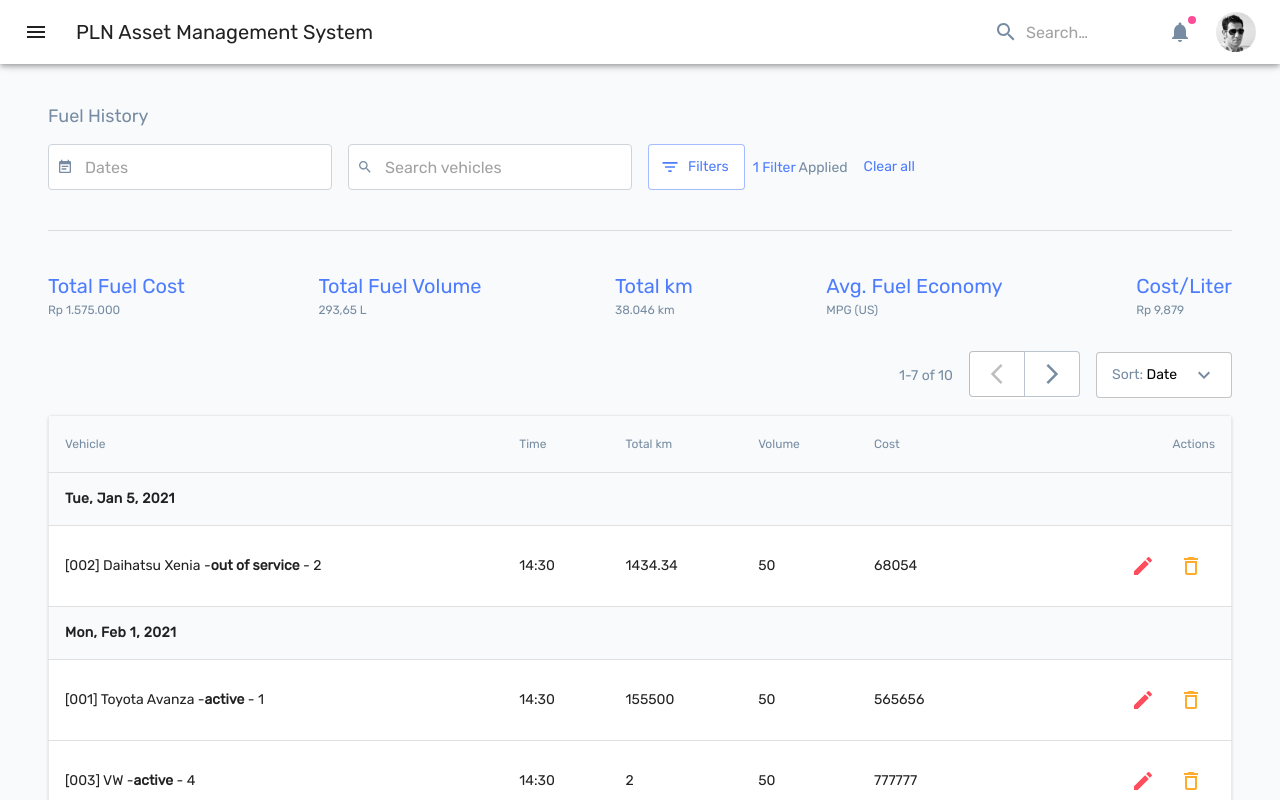
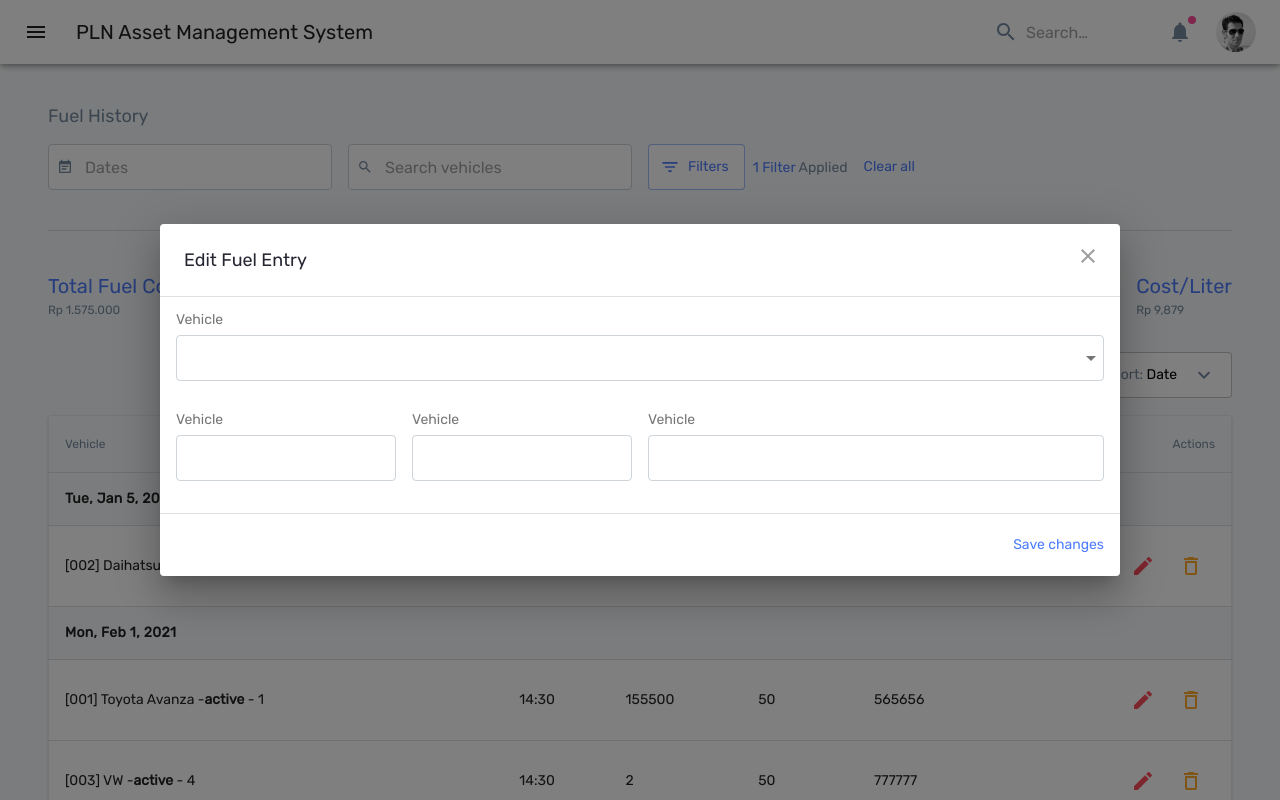
Before and after one commit to ahakem/Management-System, a Next.js app: page / in a window 1280 px wide. Both pictures are taken after a click on the button 1143 px from the left and 566 px from the top of the page. Shown: the top 800 px of the page. Built offline with nearby package versions, Linux system fonts and the light colour scheme.

Commit message:
adding Model for edit

```diff
--- /dev/null
+++ b/components/shared/DataGrid/Dilog.js
@@ -0,0 +1,149 @@
+import React from "react";
+import { Button, Grid, Container } from "@material-ui/core";
+import Dialog from "@material-ui/core/Dialog";
+import MuiDialogTitle from "@material-ui/core/DialogTitle";
+import MuiDialogContent from "@material-ui/core/DialogContent";
+import MuiDialogActions from "@material-ui/core/DialogActions";
+import IconButton from "@material-ui/core/IconButton";
+import CloseIcon from "@material-ui/icons/Close";
+import Typography from "@material-ui/core/Typography";
+import TextField from "components/shared/TextField";
+
+import InputLabel from "@material-ui/core/InputLabel";
+import MenuItem from "@material-ui/core/MenuItem";
+import FormControl from "@material-ui/core/FormControl";
+import Select from "@material-ui/core/Select";
+import NativeSelect from "@material-ui/core/NativeSelect";
+import InputBase from "@material-ui/core/InputBase";
+import { makeStyles, withStyles } from "@material-ui/core/styles";
+
+const styles = (theme) => ({
+  root: {
+    margin: 0,
+    padding: theme.spacing(3),
+    color: "#252631",
+    fontSize: 20,
+  },
+  closeButton: {
+    position: "absolute",
+    right: theme.spacing(1),
+    top: theme.spacing(1),
+    color: theme.palette.grey[500],
+  },
+});
+
+const DialogTitle = withStyles(styles)((props) => {
+  const { children, classes, onClose, ...other } = props;
+  return (
+    <MuiDialogTitle disableTypography className={classes.root} {...other}>
+      <Typography variant="h5">{children}</Typography>
+      {onClose ? (
+        <IconButton
+          aria-label="close"
+          className={classes.closeButton}
+          onClick={onClose}
+        >
+          <CloseIcon />
+        </IconButton>
+      ) : null}
+    </MuiDialogTitle>
+  );
+});
+
+const DialogContent = withStyles((theme) => ({
+  root: {
+    padding: theme.spacing(2),
+  },
+}))(MuiDialogContent);
+
+const DialogActions = withStyles((theme) => ({
+  root: {
+    margin: 0,
+    padding: theme.spacing(1),
+    minWidth: 500,
+  },
+}))(MuiDialogActions);
+
+export default function DialogForm({
+  openModel,
+  handleCloseModel,
+  data,
+  vehiclesNames,
+}) {
+  const classes = useStyles();
+  const [age, setAge] = React.useState("");
+  const handleChange = (event) => {
+    setAge(event.target.value);
+  };
+
+  return (
+    <div>
+      <Dialog
+        onClose={handleCloseModel}
+        open={openModel}
+        maxWidth="md"
+        fullWidth={true}
+      >
+        <DialogTitle onClose={handleCloseModel}>Edit Fuel Entry</DialogTitle>
+        <DialogContent dividers>
+          <Grid container spacing={2}>
+            <Grid item xs={12} lg={12} >
+              <FormControl className={classes.formControl}>
+                <InputLabel className={classes.label} id="Vehicle">Vehicle</InputLabel>
+                <Select
+                  labelId="Vehicle"
+                  id="Vehicle"
+                  value={age}
+                  onChange={handleChange}
+                  input={<TextField />}
+                >
+                  <MenuItem value="">
+                    <em>None</em>
+                  </MenuItem>
+                  {Object.keys(vehiclesNames).map((item) => (
+                    <MenuItem key={item} value={item}>
+                      {vehiclesNames[item]}
+                    </MenuItem>
+                  ))}
+                </Select>
+              </FormControl>
+            </Grid>
+
+            <Grid item xs={6} md={3}>
+              <FormControl className={classes.formControl}>
+                <InputLabel className={classes.label} id="Vehicle">Vehicle</InputLabel>
+                <TextField />
+              </FormControl>
+            </Grid>
+            <Grid item xs={6} md={3}>
+              <FormControl className={classes.formControl}>
+                <InputLabel className={classes.label} id="Vehicle">Vehicle</InputLabel>
+                <TextField />
+              </FormControl>
+            </Grid>
+            <Grid item xs={12} md={6}>
+              <FormControl className={classes.formControl}>
+                <InputLabel className={classes.label} id="Vehicle">Vehicle</InputLabel>
+                <TextField />
+              </FormControl>
+            </Grid>
+          </Grid>
+        </DialogContent>
+        <DialogActions>
+          <Button autoFocus onClick={handleCloseModel} color="primary">
+            Save changes
+          </Button>
+        </DialogActions>
+      </Dialog>
+    </div>
+  );
+}
+const useStyles = makeStyles((theme) => ({
+  formControl: {
+    width:'100%',
+    marginBottom:theme.spacing(2),
+  },
+  label:{
+    marginBottom:theme.spacing(1),
+  }
+}));
--- a/components/shared/DataGrid/index.js
+++ b/components/shared/DataGrid/index.js
@@ -15,13 +15,26 @@ import EditIcon from "@material-ui/icons/Edit";
 import moment from "moment";
 import Actions from "components/shared/DataGrid/Actions";
 import { axios, urls } from "config/axios";
-
+import DialogForm from "components/shared/DataGrid/Dilog";
 export default function DataGrid() {
   const classes = useStyles();
 
   const [page, setPage] = useState(0);
   const [data, setData] = useState([]);
   const [vehiclesNames, SetVehiclesNames] = useState({});
+
+  //
+  const [openModel, setOpenModel] = React.useState(false);
+  const [formData, setFormData] = React.useState(null);
+
+  const handleClickOpenModel = (data) => {
+    setFormData(data)
+    setOpenModel(true);
+  };
+  const handleCloseModel = () => {
+    setOpenModel(false);
+  };
+
 
   const rowsPerPage = 7;
   const handleChangePage = (newPage) => {
@@ -53,6 +66,7 @@ export default function DataGrid() {
   let currentDate = null;
   return (
     <div className={classes.root}>
+
       <Actions
         handleRequestSort={SortData}
         count={data.length}
@@ -109,7 +123,7 @@ export default function DataGrid() {
                         <TableCell>{row.volume}</TableCell>
                         <TableCell>{row.cost}</TableCell>
                         <TableCell align="right">
-                          <IconButton aria-label="Edit" >
+                          <IconButton aria-label="Edit"  onClick={()=>{handleClickOpenModel(row)}} >
                             <EditIcon style={{color:"#FE4D5C"}}/>
                           </IconButton>
                           <IconButton aria-label="delete" >
@@ -124,6 +138,9 @@ export default function DataGrid() {
           </Table>
         </TableContainer>
       </Paper>
+      {formData &&
+      <DialogForm vehiclesNames={vehiclesNames} data={formData} openModel={openModel} handleCloseModel={handleCloseModel}/>
+    }
     </div>
   );
 }
--- a/src/theme.js
+++ b/src/theme.js
@@ -40,6 +40,13 @@ const theme = createMuiTheme({
       }
     },
 
+    MuiInputLabel:{
+      root:{
+        fontSize: 14,
+        position: "static !important",
+        transform: "translate(0, 0) scale(1) !important",
+      }
+    }
   },
 });
 
```
